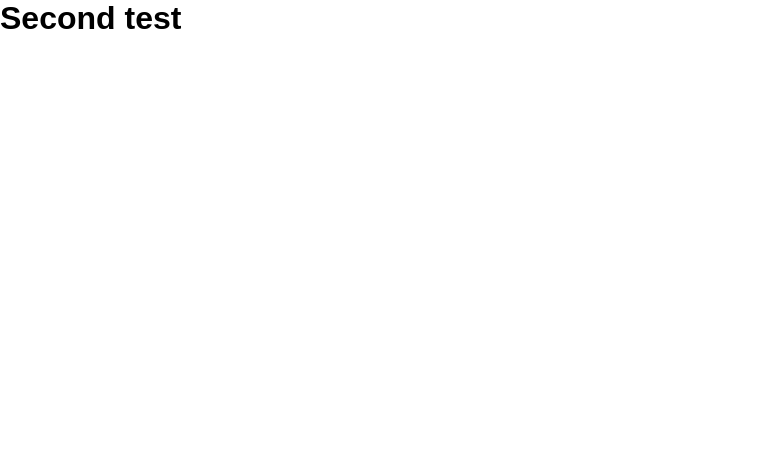
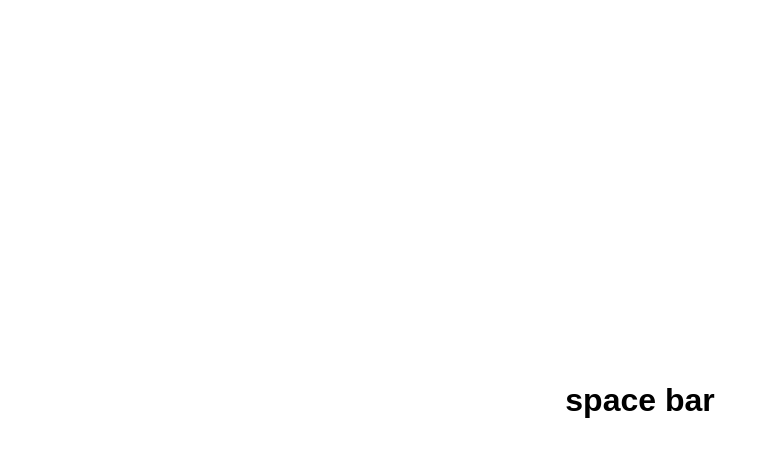
Before and after one commit to oskarssylwan/kollektivet, a React (Create React App) app in the folder packages/frontend/: page / in a window 1280 px wide. Both pictures are taken after a click on the button "за Родину". Shown: the top 456 px of the page, without its empty margins (0-777 px from the left). Built offline with nearby package versions, Linux system fonts and the light colour scheme.

Commit message:
cyka blyat

```diff
--- a/packages/frontend/src/App.js
+++ b/packages/frontend/src/App.js
@@ -1,12 +1,14 @@
-import React, { useState } from 'react';
+import React, { useState } from 'react'
 import {
   FirstTest,
   SecondTest,
-} from './pages';
+  ThirdTest,
+} from './pages'
 
 const tests = [
-  ({ nextTest }) => <FirstTest nextTest={nextTest}/>,
-  ({ nextTest }) => <SecondTest nextTest={nextTest}/>,
+  ({ nextTest, failTest }) => <FirstTest failTest={failTest} nextTest={nextTest}/>,
+  ({ nextTest, failTest }) => <SecondTest failTest={failTest} nextTest={nextTest}/>,
+  ({ nextTest, failTest }) => <ThirdTest failTest={failTest} nextTest={nextTest}/>,
 ]
 
 export const App = () => {
@@ -18,9 +20,15 @@ export const App = () => {
       : setTestNr(testNr + 1)
   }
 
+  const failTest = () => {
+    testNr > 0
+      ? setTestNr(testNr - 1)
+      : console.log('noob')
+  }
+
   return (
     <main>
-      { tests[testNr]({ nextTest }) }
+      { tests[testNr]({ nextTest, failTest }) }
     </main>
   )
 
--- /dev/null
+++ b/packages/frontend/src/components/SuccessMeter/index.css
@@ -0,0 +1,14 @@
+.success-inner {
+  height: 0%;
+  width: 100%;
+  opacity: 0.0;
+}
+
+.success-container {
+  top: 0;
+  left: 0;
+  position: absolute;
+  z-index: 5;
+  width: 500px;
+  height: 500px;
+}
--- /dev/null
+++ b/packages/frontend/src/components/SuccessMeter/index.js
@@ -0,0 +1,18 @@
+import React from 'react';
+import './index.css';
+
+export const SuccessMeter = props =>
+  <div
+    {...props.container}
+    className="success-container"
+  >
+    <div
+      {...props.inner}
+      style={props.inner.style
+        ? props.inner.style
+        : ''}
+      className={'success-inner' + props.inner.className
+        ? props.inner.className
+        : ''}
+    />
+  </div>
--- a/packages/frontend/src/components/index.js
+++ b/packages/frontend/src/components/index.js
@@ -1,2 +1,3 @@
 export * from './AuthorativeButton';
 export * from './H1'
+export * from './SuccessMeter'
--- /dev/null
+++ b/packages/frontend/src/hooks/useInterval.js
@@ -0,0 +1,21 @@
+import React, { useState, useEffect, useRef } from 'react'
+
+export const  useInterval = (callback, delay) => {
+  const savedCallback = useRef()
+
+  // Remember the latest callback.
+  useEffect(() => {
+    savedCallback.current = callback
+  }, [callback])
+
+  // Set up the interval.
+  useEffect(() => {
+    function tick() {
+      savedCallback.current()
+    }
+    if (delay !== null) {
+      let id = setInterval(tick, delay)
+      return () => clearInterval(id)
+    }
+  }, [delay])
+}
--- a/packages/frontend/src/index.css
+++ b/packages/frontend/src/index.css
@@ -15,11 +15,20 @@ main {
   height: 100vh;
 }
 
+/* SecondTest */
+.hiddenInput {
+  position:absolute;
+  left:-9999em;
+}
+
 /* Box Model */
 .vh-100 { height: 100vh; }
 .vw-100 { width: 100vw; }
 .d-inlineBlock { display: inline-block; }
 .scroll { overflow: auto; }
+
+/* Display */
+.d-none { display: none; }
 
 /* Flex */
 .d-flex { display: flex; }
--- a/packages/frontend/src/pages/FirstTest.js
+++ b/packages/frontend/src/pages/FirstTest.js
@@ -1,13 +1,13 @@
-import React, { useRef, useState } from 'react';
+import React, { useRef, useState } from 'react'
 import {
   AuthorativeButton,
   H1
-} from '../components';
+} from '../components'
 
 const restingAnimation = 'shadow-pulse'
 const enterAnimationClass = 'scale-in-center'
 const exitAnimationClass = 'scale-out-center'
-const exitAnimationDuration = 1000
+const exitAnimationDuration = 700
 const enterAnimationDuration = 500
 
 const randomPrecentage = () => `${Math.random() * 500}%`
@@ -15,19 +15,19 @@ const randomPrecentage = () => `${Math.random() * 500}%`
 const messages = [
   () => <>Welcome friend <br/> Pls click button to start test</>,
   () => <>Ooops, this is first test!</>,
-  () => <img src="https://emojis.slackmojis.com/emojis/images/1484128655/1624/slav_squat.gif?1484128655" />
+  () => <img alt="nah" src="https://emojis.slackmojis.com/emojis/images/1484128655/1624/slav_squat.gif?1484128655" />
 ]
 
 export const FirstTest = ({ nextTest }) => {
-  const [tries, setTries] = useState(0);
-  const [animationClass, setAnimationClass] = useState(restingAnimation);
-  const [buttonPositionX, setButtonPositionX] = useState();
-  const [buttonPositionY, setButtonPositionY] = useState();
-  const timeoutRef = useRef();
+  const [tries, setTries] = useState(0)
+  const [animationClass, setAnimationClass] = useState(restingAnimation)
+  const [buttonPositionX, setButtonPositionX] = useState()
+  const [buttonPositionY, setButtonPositionY] = useState()
+  const timeoutRef = useRef()
 
   const clearTimers = () => {
     timeoutRef.current.forEach(clearTimeout)
-  };
+  }
 
   const incrementTries = () => {
     tries >= (messages.length - 1)
--- a/packages/frontend/src/pages/SecondTest.js
+++ b/packages/frontend/src/pages/SecondTest.js
@@ -1,8 +1,95 @@
-import React from 'react';
+import React, { useState, useEffect } from 'react'
+import { useInterval } from '../hooks/useInterval'
+import '../index.css'
 import {
   H1,
-} from '../components';
+  SuccessMeter
+} from '../components'
 
-export const SecondTest = ({ nextTest }) => {
-   return (<H1>Second test</H1>)
+const alphabet = [
+  'A', 'B', 'C', 'D', 'E', 'F', 'G', 'H', 'I', 'J', 'K', 'L', 'M', 'N', 'O', 'P', 'Q', 'R', 'S', 'T', 'U', 'V', 'W', 'X', 'Y', 'Z', 'Å', 'Ä', 'Ö'
+]
+
+
+export const SecondTest = ({ nextTest, failTest }) => {
+  const rand = max => Math.floor(Math.random() * max)
+  const randLetter = () => alphabet[rand(alphabet.length)]
+  const [currentLetter, setCurrentLetter] = useState(null)
+  const [score, setScore] = useState(0)
+  const [init, setInit] = useState(false)
+
+  const hit = () => {
+    setCurrentLetter(randLetter())
+    score < 0
+      ? setScore(1)
+      : setScore(score + 1)
+    score === 10 && challangeComplete()
+  }
+
+  const challangeComplete = () => {
+    //TODO Fix this MF-SHIT
+    const audio = new Audio('../assets/BBBB-Anthem.mp3')
+    audio.play()
+    /* ^^^^^^^^^^^^ anybody has any idea?  */
+    alert('you won')
+    setTimeout(() => {
+      nextTest()
+    }, 2000)
+    clearInterval(interval)
+  }
+
+  let interval = useInterval(() => {
+    currentLetter && miss()
+    document.querySelector('.hiddenInput').focus()
+  }, 2000)
+
+  useEffect(() => {
+    if (!init) {
+      document.querySelector('.hiddenInput').focus()
+      setInit(true)
+    }
+  }, [init, setInit])
+
+  const miss = () => {
+    setCurrentLetter(randLetter())
+    setScore(score - 1)
+    if (score === -5) {
+      clearInterval(interval)
+      failTest()
+    }
+  }
+
+  const handleKeyDown = ({ key }) => {
+    if (key === ' ') {
+      setCurrentLetter(randLetter())
+      return
+    }
+
+    if (!key || !currentLetter) return
+
+
+    key.toUpperCase() === currentLetter
+      ? hit()
+      : miss()
+  }
+
+  const inner = {
+    style: {
+      height: (score / 10) * 100 + 'vh',
+      width: (score / 10) * 100 + 'vw',
+      backgroundImage: `url('https://i.imgur.com/DyhbeA5.png')`,
+      opacity: (score / 12)
+    }
+  }
+
+  return (
+    <div>
+      <div className="d-flex flex-column justify-center align-center vw-100 vh-100">
+        <H1> {currentLetter || 'space bar'} </H1>
+        <input className="hiddenInput" onKeyPress={handleKeyDown} />
+        <SuccessMeter inner={inner} container={{}} />
+      <span id="audio" />
+      </div>
+    </div>
+  )
 }
--- /dev/null
+++ b/packages/frontend/src/pages/ThirdTest.js
@@ -0,0 +1,8 @@
+import React from 'react'
+export const ThirdTest = () => {
+  return (
+    <div>
+      Yo dog
+    </div>
+  )
+}
--- a/packages/frontend/src/pages/index.js
+++ b/packages/frontend/src/pages/index.js
@@ -1,2 +1,3 @@
 export * from './FirstTest'
 export * from './SecondTest'
+export * from './ThirdTest'
```
Also changed, not shown: 2 other files (tests, documents, lock files or other folders).
